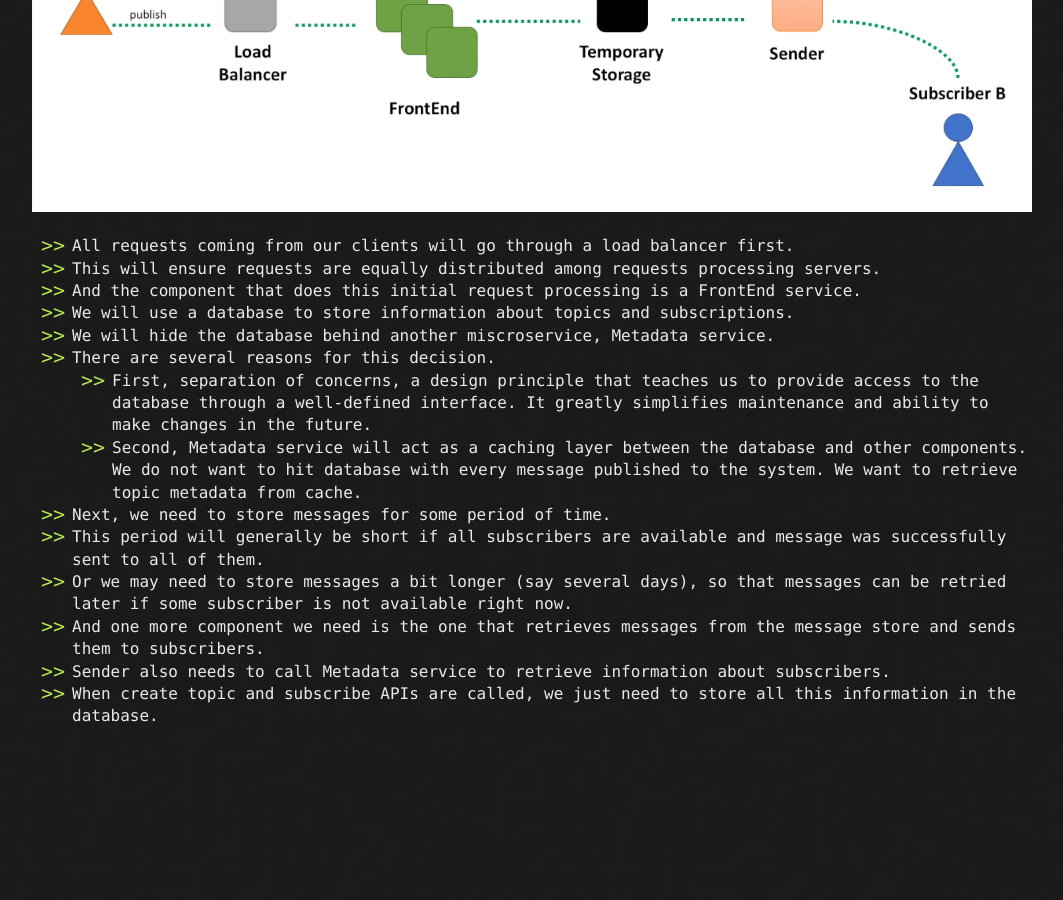
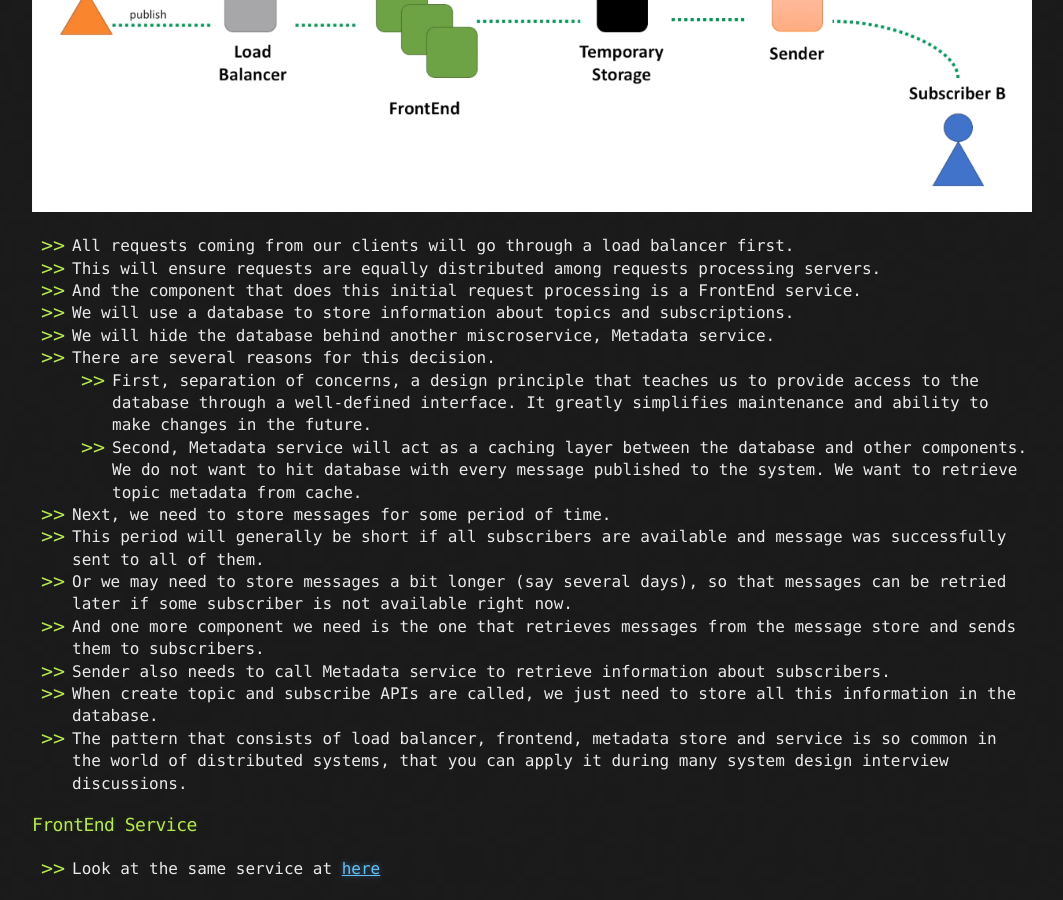
Before and after one commit to goodHunter27/serhatgiydiren.github.io, a Jekyll site: the page built from _posts/2020-01-15-system-design-interview-notification-service.md, in a window 1280 px wide and 900 px high, scrolled down 1314 px. Shown: the whole window, without its empty margins (108-1171 px from the left). Built offline with Jekyll 4.4.1, drawn with Linux system fonts in a browser that asks for light colours; before the commit the page ends 2062 px from its top, so only the background shows below that.

Commit message:
Update 2020-01-15-system-design-interview-notification-service.md

```diff
--- a/_posts/2020-01-15-system-design-interview-notification-service.md
+++ b/_posts/2020-01-15-system-design-interview-notification-service.md
@@ -49,3 +49,8 @@ published: true
 - And one more component we need is the one that retrieves messages from the message store and sends them to subscribers.
 - Sender also needs to call Metadata service to retrieve information about subscribers.
 - When create topic and subscribe APIs are called, we just need to store all this information in the database.
+- The pattern that consists of load balancer, frontend, metadata store and service is so common in the world of distributed systems, that you can apply it during many system design interview discussions.
+
+### FrontEnd Service
+
+- Look at the same service at [here](2020-01-14-system-design-interview-distributed-message-queue.md){:target="_blank"}
```
